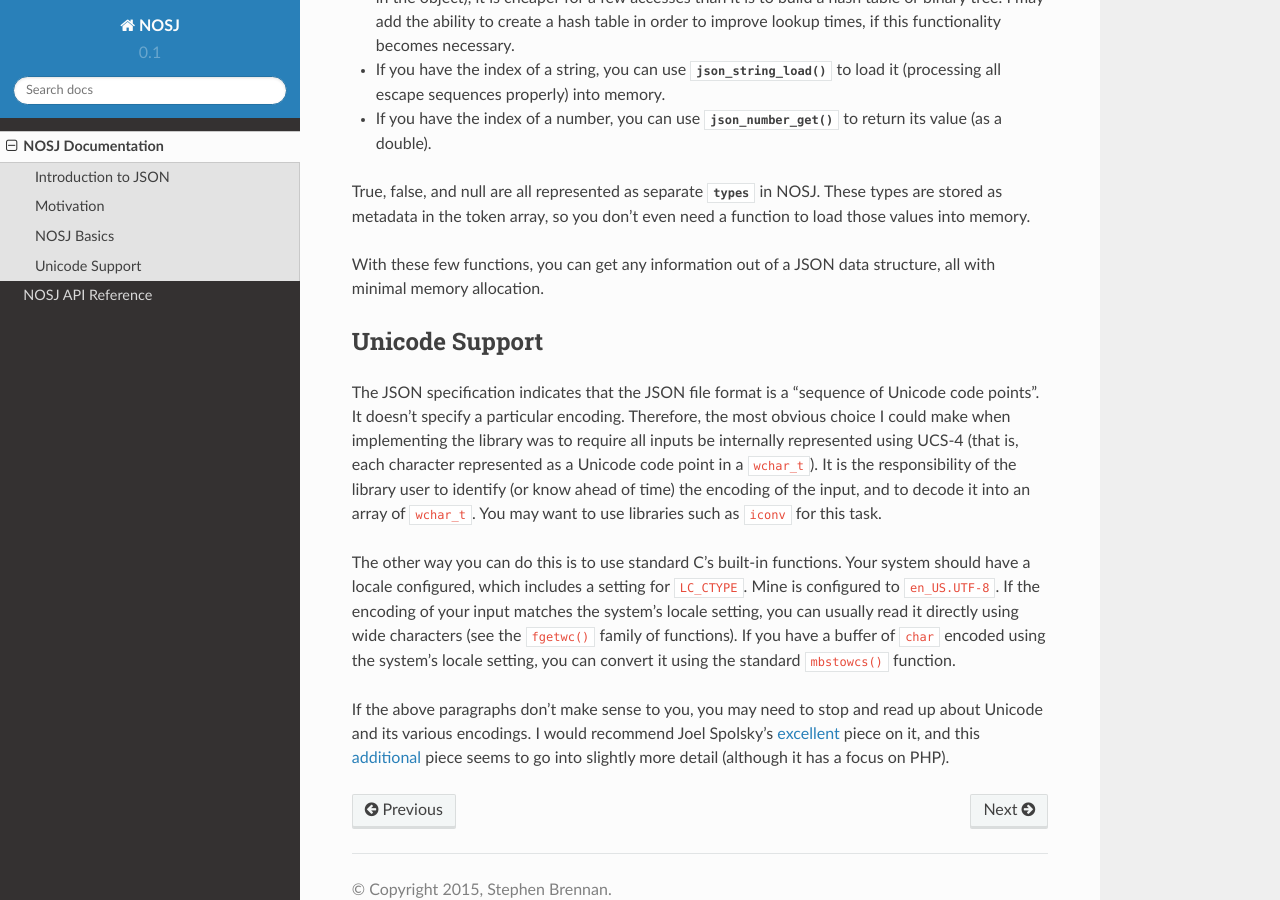
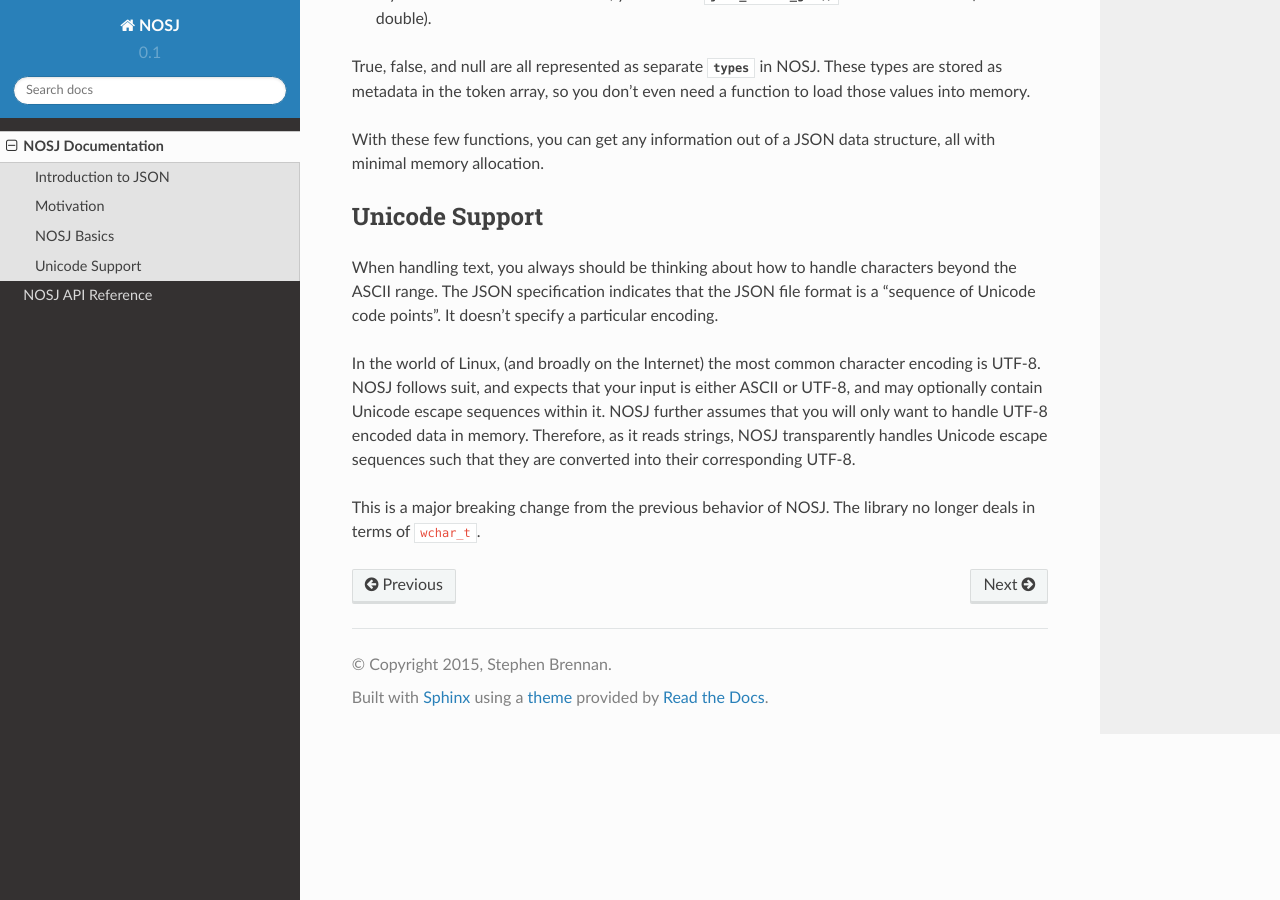
Before and after one commit to brenns10/nosj, a Sphinx documentation site: the page built from doc/doc.rst, in a window 1280 px wide and 900 px high, scrolled down 2686 px. Built offline with Sphinx 7.4.7 and the Read the Docs theme 2.0.0, drawn with Linux system fonts in a browser that asks for light colours; some of the changed text lies outside the part shown.

Commit message:
Update documentation regarding wchar_t

```diff
--- a/doc/doc.rst
+++ b/doc/doc.rst
@@ -1,11 +1,5 @@
 NOSJ Documentation
 ==================
-
-.. warning::
-
-   This documentation is out of date! It needs to be updated with several major
-   recent changes. Until then, please be sure to refer to the headers for
-   up-to-date APIs.
 
 Introduction to JSON
 --------------------
@@ -152,25 +146,17 @@ structure, all with minimal memory allocation.
 Unicode Support
 ---------------
 
-The JSON specification indicates that the JSON file format is a "sequence of
-Unicode code points".  It doesn't specify a particular encoding.  Therefore, the
-most obvious choice I could make when implementing the library was to require
-all inputs be internally represented using UCS-4 (that is, each character
-represented as a Unicode code point in a ``wchar_t``).  It is the responsibility
-of the library user to identify (or know ahead of time) the encoding of the
-input, and to decode it into an array of ``wchar_t``.  You may want to use
-libraries such as ``iconv`` for this task.
+When handling text, you always should be thinking about how to handle characters
+beyond the ASCII range. The JSON specification indicates that the JSON file
+format is a "sequence of Unicode code points".  It doesn't specify a particular
+encoding.
 
-The other way you can do this is to use standard C's built-in functions.  Your
-system should have a locale configured, which includes a setting for
-``LC_CTYPE``.  Mine is configured to ``en_US.UTF-8``.  If the encoding of your
-input matches the system's locale setting, you can usually read it directly
-using wide characters (see the ``fgetwc()`` family of functions).  If you have a
-buffer of ``char`` encoded using the system's locale setting, you can convert it
-using the standard ``mbstowcs()`` function.
+In the world of Linux, (and broadly on the Internet) the most common character
+encoding is UTF-8. NOSJ follows suit, and expects that your input is either
+ASCII or UTF-8, and may optionally contain Unicode escape sequences within it.
+NOSJ further assumes that you will only want to handle UTF-8 encoded data in
+memory. Therefore, as it reads strings, NOSJ transparently handles Unicode
+escape sequences such that they are converted into their corresponding UTF-8.
 
-If the above paragraphs don't make sense to you, you may need to stop and read
-up about Unicode and its various encodings.  I would recommend Joel Spolsky's
-`excellent <http://www.joelonsoftware.com/articles/Unicode.html>`_ piece on it,
-and this `additional <http://kunststube.net/encoding/>`_ piece seems to go into
-slightly more detail (although it has a focus on PHP).
+This is a major breaking change from the previous behavior of NOSJ. The library
+no longer deals in terms of ``wchar_t``.
```
